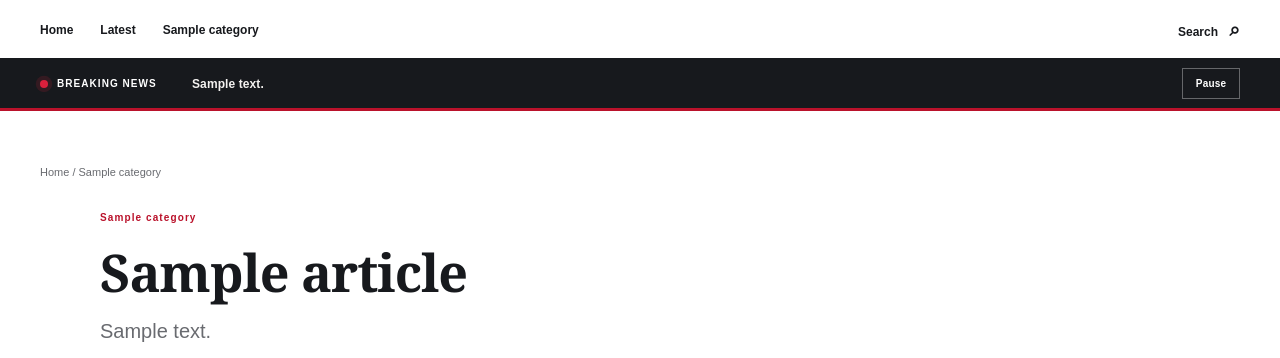
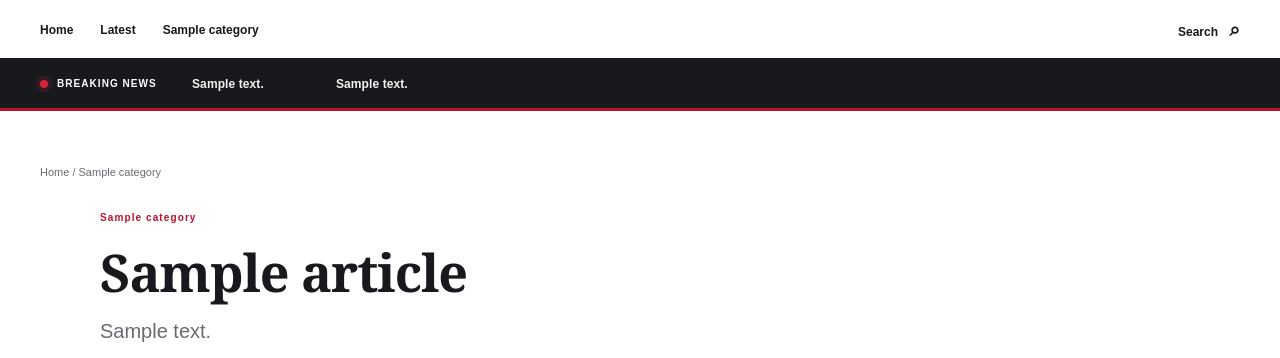
Before and after one commit to cedarmondenterprises/Cedarmondtv.co.ke, a Django app: template templates/news/article.html in a window 1280 px wide. Shown: the part 167-525 px from the top of the page. Run offline with Django 5.2, Linux system fonts and the light colour scheme; the template is opened without the code that fills it: most values are stand-ins (such as "Sample title", 1, 10 or a date in 2020); grey boxes marked "Sample" are stand-in pictures; form fields are guessed from the names that the template uses.

Commit message:
Loop breaking ticker continuously without controls

```diff
--- a/static/site.js
+++ b/static/site.js
@@ -15,12 +15,4 @@
   }
   const progress = document.querySelector('.reading-progress');
   if (progress) { const update = () => { const total = document.documentElement.scrollHeight - innerHeight; progress.style.width = (total > 0 ? Math.min(100, scrollY / total * 100) : 100) + '%'; }; addEventListener('scroll', update, {passive:true}); update(); }
-  const ticker = document.querySelector('.breaking-ticker');
-  const tickerToggle = ticker?.querySelector('.ticker-toggle');
-  tickerToggle?.addEventListener('click', () => {
-    const paused = ticker.classList.toggle('is-paused');
-    tickerToggle.setAttribute('aria-pressed', String(paused));
-    tickerToggle.setAttribute('aria-label', paused ? 'Resume breaking news animation' : 'Pause breaking news animation');
-    tickerToggle.textContent = paused ? 'Resume' : 'Pause';
-  });
 })();
--- a/static/ticker.css
+++ b/static/ticker.css
@@ -3,13 +3,11 @@
 .ticker-label{display:flex;align-items:center;gap:9px;flex:0 0 auto;padding:0 17px 0 0;color:#fff;font:700 10px/1 Arial,Helvetica,sans-serif;letter-spacing:1.05px}
 .ticker-label i{display:block;width:8px;height:8px;background:#e3213e;border-radius:50%;box-shadow:0 0 0 4px rgba(227,33,62,.16);animation:ticker-pulse 1.6s ease-in-out infinite}
 .ticker-window{min-width:0;flex:1;overflow:hidden;white-space:nowrap}
-.ticker-track{width:max-content;max-width:none;animation:ticker-scroll var(--ticker-duration,32s) linear infinite;will-change:transform;font-size:12px;font-weight:600;letter-spacing:.1px}
-.ticker-track a,.ticker-track span{display:inline-block;padding:14px 0;color:#f4f2f0}
+.ticker-track{display:flex;width:max-content;max-width:none;animation:ticker-scroll var(--ticker-duration,24s) linear infinite;will-change:transform;font-size:12px;font-weight:600;letter-spacing:.1px}
+.ticker-track .ticker-copy{display:block;flex:0 0 auto;padding:14px 72px 14px 0;color:#f4f2f0}
 .ticker-track a:hover{color:#fff;text-decoration:underline;text-decoration-color:#e3213e;text-underline-offset:4px}
-.ticker-toggle{flex:0 0 auto;border:1px solid #66676a;background:transparent;color:#fff;min-width:58px;padding:7px 9px;font-size:10px;font-weight:bold;letter-spacing:.2px}
-.ticker-toggle:hover{background:#303136}
-.breaking-ticker.is-paused .ticker-track,.breaking-ticker:hover .ticker-track,.breaking-ticker:focus-within .ticker-track{animation-play-state:paused}
-@keyframes ticker-scroll{from{transform:translateX(100%)}to{transform:translateX(-100%)}}
+.ticker-track .ticker-copy:hover{color:#fff;text-decoration:underline;text-decoration-color:#e3213e;text-underline-offset:4px}
+@keyframes ticker-scroll{from{transform:translateX(0)}to{transform:translateX(-50%)}}
 @keyframes ticker-pulse{50%{box-shadow:0 0 0 6px rgba(227,33,62,.06);opacity:.72}}
-@media(max-width:650px){.ticker-shell{width:100%;min-height:43px;padding-left:12px;padding-right:12px;gap:10px}.ticker-label{gap:7px;padding-right:10px;font-size:9px;letter-spacing:.6px}.ticker-label i{width:7px;height:7px}.ticker-track{font-size:11px}.ticker-track a,.ticker-track span{padding:13px 0}.ticker-toggle{min-width:50px;padding:7px 6px;font-size:9px}}
-@media(prefers-reduced-motion:reduce){.ticker-track,.ticker-label i{animation:none}.ticker-window{overflow:visible;white-space:normal}.ticker-track{width:auto;max-width:100%;transform:none!important}.ticker-track a,.ticker-track span{padding:10px 0}.ticker-toggle{display:none}.ticker-shell{align-items:flex-start;padding-top:10px;padding-bottom:10px}.ticker-label{padding-top:2px}}
+@media(max-width:650px){.ticker-shell{width:100%;min-height:43px;padding-left:12px;padding-right:12px;gap:10px}.ticker-label{gap:7px;padding-right:10px;font-size:9px;letter-spacing:.6px}.ticker-label i{width:7px;height:7px}.ticker-track{font-size:11px}.ticker-track .ticker-copy{padding:13px 42px 13px 0}}
+@media(prefers-reduced-motion:reduce){.ticker-track,.ticker-label i{animation:none}.ticker-window{overflow:visible;white-space:normal}.ticker-track{width:auto;max-width:100%;transform:none!important}.ticker-track .ticker-copy{padding:10px 0}.ticker-track .ticker-copy[aria-hidden="true"]{display:none}.ticker-shell{align-items:flex-start;padding-top:10px;padding-bottom:10px}.ticker-label{padding-top:2px}}
--- a/templates/base.html
+++ b/templates/base.html
@@ -32,7 +32,7 @@
 <body><a class="skip" href="#content">Skip to content</a><div class="utility"><div class="wrap"><span>KENYA, IN PERSPECTIVE.</span><div>{% if about_page %}<a href="{{ about_page.get_absolute_url }}">About us</a>{% endif %}<a href="{% url 'contact' %}">Contact</a>{% if newsletter_enabled %}<a href="{% url 'newsletter' %}">The daily briefing ↗</a>{% endif %}</div></div></div>
 <header class="wrap masthead"><div class="edition"><span class="red-dot"></span> THE KENYA EDITION<br><span class="date">{% now 'l, j F Y' %}</span></div><a class="wordmark" href="/" aria-label="Cedarmond TV home">CEDARMOND<span>TV</span><small>Independent journalism. A wider perspective.</small></a>{% if newsletter_enabled %}<a class="briefing" href="{% url 'newsletter' %}">Get the briefing <span>↗</span></a>{% else %}<a class="briefing" href="{% url 'contact' %}">Contact</a>{% endif %}</header>
 <div class="nav-shell"><nav class="wrap navigation" aria-label="Main navigation"><a href="{% url 'home' %}" {% if request.path == '/' %}aria-current="page"{% endif %}>Home</a><a href="{% url 'latest' %}" {% if request.path == '/latest/' %}aria-current="page"{% endif %}>Latest</a><div class="desktop-sections" aria-label="News sections">{% for category in categories %}<a href="{{ category.get_absolute_url }}" {% if request.path == category.get_absolute_url %}aria-current="page"{% endif %}>{{ category.name }}</a>{% endfor %}</div><details class="mobile-sections"><summary>Sections</summary><div class="mobile-section-panel">{% for category in categories %}<a href="{{ category.get_absolute_url }}" {% if request.path == category.get_absolute_url %}aria-current="page"{% endif %}>{{ category.name }}</a>{% endfor %}</div></details><a href="{% url 'search' %}" class="search-link" {% if request.path == '/search/' %}aria-current="page"{% endif %}>Search <span aria-hidden="true">⌕</span></a></nav></div>
-{% if breaking_ticker or breaking_story %}<section class="breaking-ticker" role="region" aria-label="Breaking news"><div class="wrap ticker-shell"><span class="ticker-label"><i aria-hidden="true"></i> BREAKING NEWS</span><div class="ticker-window"><div class="ticker-track" style="--ticker-duration: {% if breaking_ticker %}{{ breaking_ticker.scroll_seconds }}{% else %}32{% endif %}s">{% if breaking_ticker %}{% if breaking_ticker.link %}<a href="{{ breaking_ticker.link }}">{{ breaking_ticker.message }}</a>{% else %}<span>{{ breaking_ticker.message }}</span>{% endif %}{% else %}<a href="{{ breaking_story.get_absolute_url }}">{{ breaking_story.title }}</a>{% endif %}</div></div><button class="ticker-toggle" type="button" aria-label="Pause breaking news animation" aria-pressed="false">Pause</button></div></section>{% endif %}
+{% if breaking_ticker or breaking_story %}<section class="breaking-ticker" role="region" aria-label="Breaking news"><div class="wrap ticker-shell"><span class="ticker-label"><i aria-hidden="true"></i> BREAKING NEWS</span><div class="ticker-window"><div class="ticker-track" style="--ticker-duration: {% if breaking_ticker %}{{ breaking_ticker.scroll_seconds }}{% else %}24{% endif %}s">{% if breaking_ticker %}{% if breaking_ticker.link %}<a class="ticker-copy" href="{{ breaking_ticker.link }}">{{ breaking_ticker.message }}</a><a class="ticker-copy" href="{{ breaking_ticker.link }}" aria-hidden="true" tabindex="-1">{{ breaking_ticker.message }}</a>{% else %}<span class="ticker-copy">{{ breaking_ticker.message }}</span><span class="ticker-copy" aria-hidden="true">{{ breaking_ticker.message }}</span>{% endif %}{% else %}<a class="ticker-copy" href="{{ breaking_story.get_absolute_url }}">{{ breaking_story.title }}</a><a class="ticker-copy" href="{{ breaking_story.get_absolute_url }}" aria-hidden="true" tabindex="-1">{{ breaking_story.title }}</a>{% endif %}</div></div></div></section>{% endif %}
 {% for message in messages %}<div role="status" class="wrap notice">{{ message }}</div>{% endfor %}
 <main id="content" class="wrap">{% block content %}{% endblock %}</main>
 {% if newsletter_enabled %}<section class="newsletter-band"><div class="wrap"><div><span class="eyebrow">THE CEDARMOND BRIEFING</span><h2>Make sense of what matters.</h2><p>Essential stories. Thoughtful context. Delivered to your inbox.</p></div><a class="button white" href="{% url 'newsletter' %}">Join the briefing <span>→</span></a></div></section>{% endif %}
```
